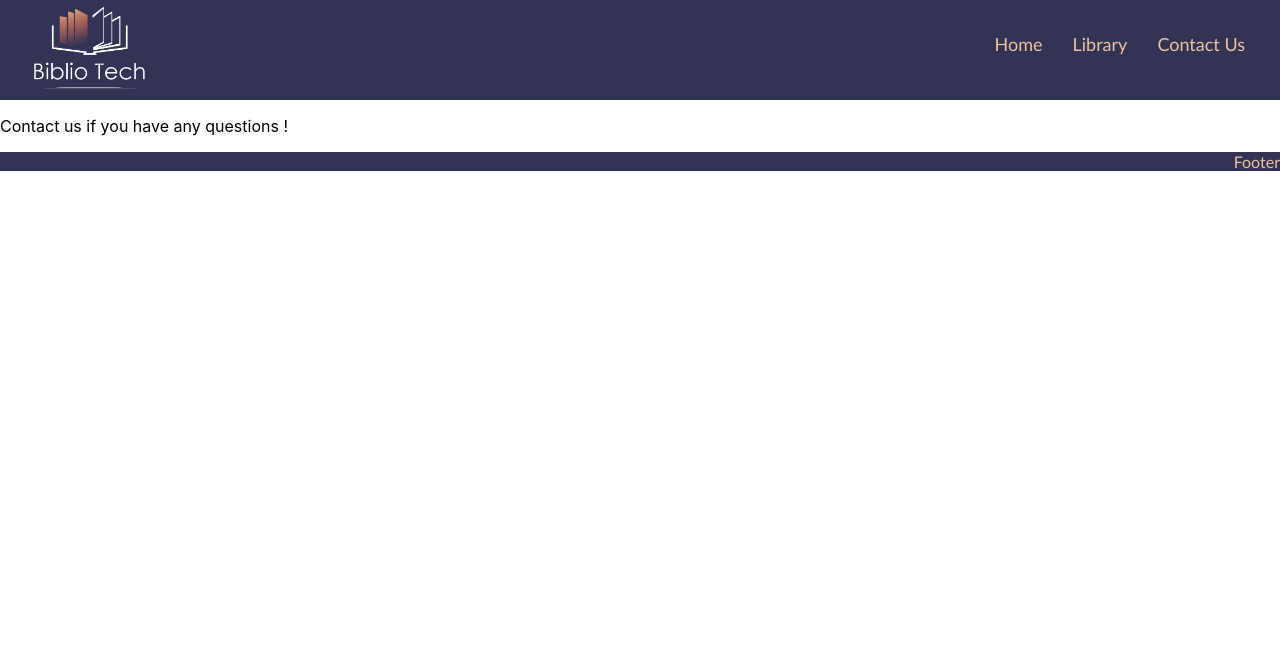
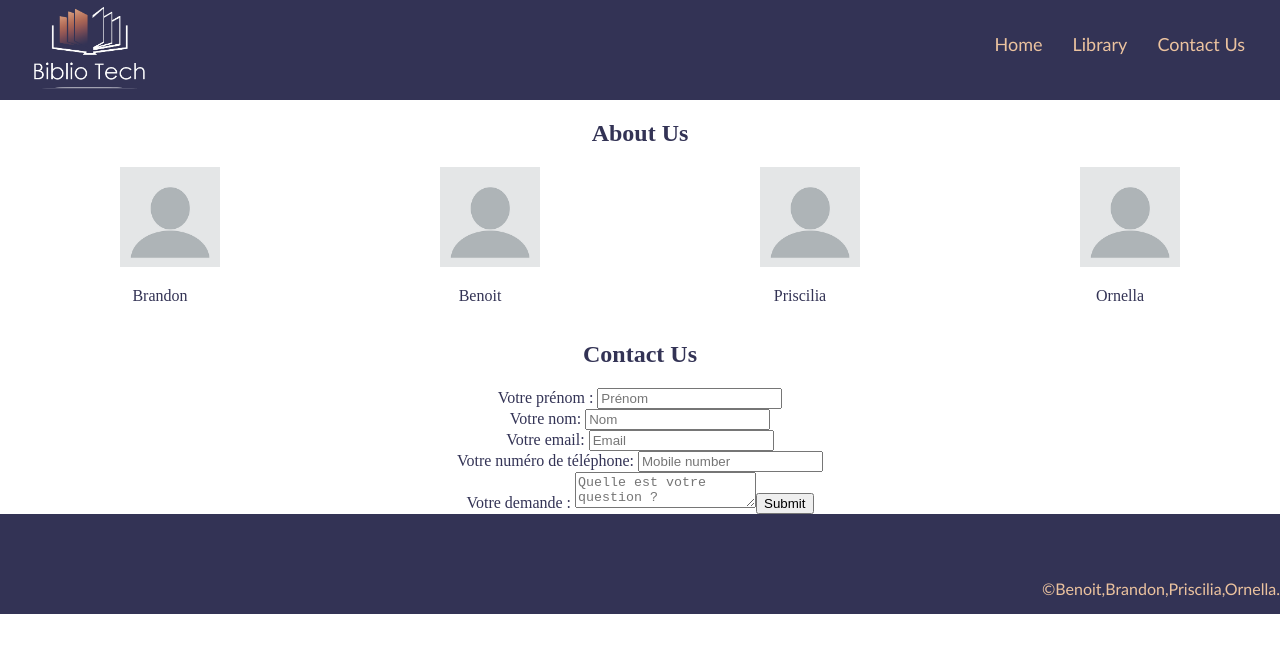
Before and after one commit to WildCodeSchool/lyon-js-react-march21-g3-p2, a React (Create React App) app: page /contact in a window 1280 px wide. Shown: the top 652 px of the page. Built offline with nearby package versions, Linux system fonts and the light colour scheme.

Commit message:
add contact-us form and about us with React Hook-form

```diff
--- a/package.json
+++ b/package.json
@@ -13,6 +13,7 @@
     "react": "^17.0.2",
     "react-copyright": "^0.0.1",
     "react-dom": "^17.0.2",
+    "react-hook-form": "^7.3.4",
     "react-icons": "^4.2.0",
     "react-material-ui-carousel": "^2.2.4",
     "react-router": "^5.2.0",
--- /dev/null
+++ b/src/components/About.css
@@ -0,0 +1,10 @@
+body {
+  text-align: center;
+  font-family: 'Times New Roman', Times, serif;
+  color: #333355;
+}
+
+.avatar {
+  display: flex;
+  justify-content: space-around;
+}
--- /dev/null
+++ b/src/components/About.js
@@ -0,0 +1,29 @@
+import React from 'react';
+import Avatar from '../img/avatar.png';
+import './About.css';
+
+export default function About() {
+  return (
+    <>
+      <h2>About Us</h2>
+      <div className="avatar">
+        <div>
+          <img src={Avatar} alt="avatar" width="100" />
+          <p>Brandon</p>
+        </div>
+        <div>
+          <img src={Avatar} alt="avatar" width="100" />
+          <p>Benoit</p>
+        </div>
+        <div>
+          <img src={Avatar} alt="avatar" width="100" />
+          <p>Priscilia</p>
+        </div>
+        <div>
+          <img src={Avatar} alt="avatar" width="100" />
+          <p>Ornella</p>
+        </div>
+      </div>
+    </>
+  );
+}
--- /dev/null
+++ b/src/components/Contact.js
@@ -0,0 +1,69 @@
+/* eslint-disable jsx-a11y/label-has-associated-control */
+/* eslint-disable react/jsx-props-no-spreading */
+import React from 'react';
+import { useForm } from 'react-hook-form';
+
+export default function Form() {
+  const {
+    register,
+    handleSubmit,
+    reset,
+    formState: { errors },
+  } = useForm();
+
+  const onSubmit = (data) => console.log(data);
+  console.log(errors);
+
+  return (
+    <form onSubmit={handleSubmit(onSubmit)}>
+      <label htmlFor="prenom"> Votre prénom : </label>
+      <input
+        type="text"
+        placeholder="Prénom"
+        {...register('prenom', {
+          required: 'this is required',
+          maxLength: 80,
+          pattern: /([A-Z])\w+/i,
+        })}
+      />
+      {errors.prenom && 'First name is required'}
+      <br />
+      <label htmlFor="nom"> Votre nom: </label>
+      <input
+        type="text"
+        placeholder="Nom"
+        {...register('nom', {
+          required: true,
+          maxLength: 80,
+          pattern: /([A-Z])\w+/i,
+        })}
+      />
+      {errors.nom && 'Name is required'}
+      {reset}
+      <br />
+      <label htmlFor="email"> Votre email: </label>
+      <input
+        type="email"
+        placeholder="Email"
+        {...register('email', { required: true, pattern: /^\S+@\S+$/i })}
+      />
+      {errors.email && 'Email is required'}
+      {reset}
+      <br />
+      <label htmlFor="email"> Votre numéro de téléphone: </label>
+      <input
+        type="tel"
+        placeholder="Mobile number"
+        {...register('mobileNumber', { required: true, maxLength: 12 })}
+      />
+      <br />
+      <label htmlFor="question"> Votre demande : </label>
+      <textarea
+        placeholder="Quelle est votre question ?"
+        {...register('question', { required: true })}
+      />
+      {errors.question && 'A message is required'}
+      <input type="submit" onClick={() => reset()} />
+    </form>
+  );
+}
--- a/src/components/Footer.css
+++ b/src/components/Footer.css
@@ -8,4 +8,5 @@ footer {
   background-color: #333355;
   font-family: 'century gothic', 'Trebuchet MS', 'arial', sans-serif;
   color: #ecc39f;
+  height: 100px;
 }
--- a/src/components/Footer.js
+++ b/src/components/Footer.js
@@ -1,7 +1,10 @@
 import './Footer.css';
 import React from 'react';
-// import Copyright from 'react-copyright';
 
 export default function Footer() {
-  return <footer>Footer</footer>;
+  return (
+    <footer>
+      <p>©Benoit,Brandon,Priscilia,Ornella.</p>
+    </footer>
+  );
 }
--- a/src/screens/ContactPage.js
+++ b/src/screens/ContactPage.js
@@ -1,7 +1,13 @@
+import React from 'react';
+import Form from '../components/Contact';
+import About from '../components/About';
+
 export default function ContactPage() {
   return (
     <>
-      <p>Contact us if you have any questions !</p>
+      <About />
+      <h2>Contact Us</h2>
+      <Form />
     </>
   );
 }
```
Also changed, not shown: .eslintrc.json, 1 other file (tests, documents, lock files or other folders).
